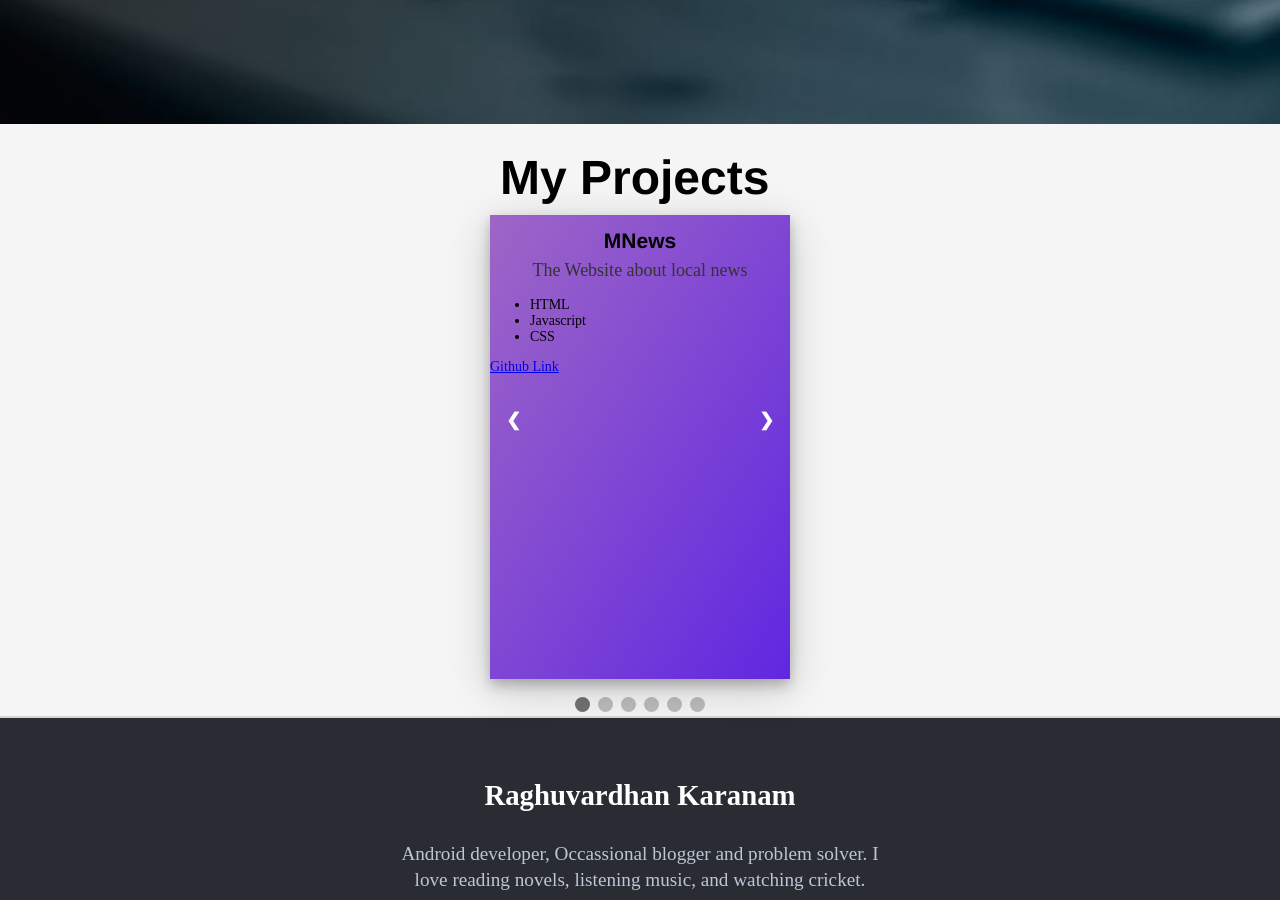
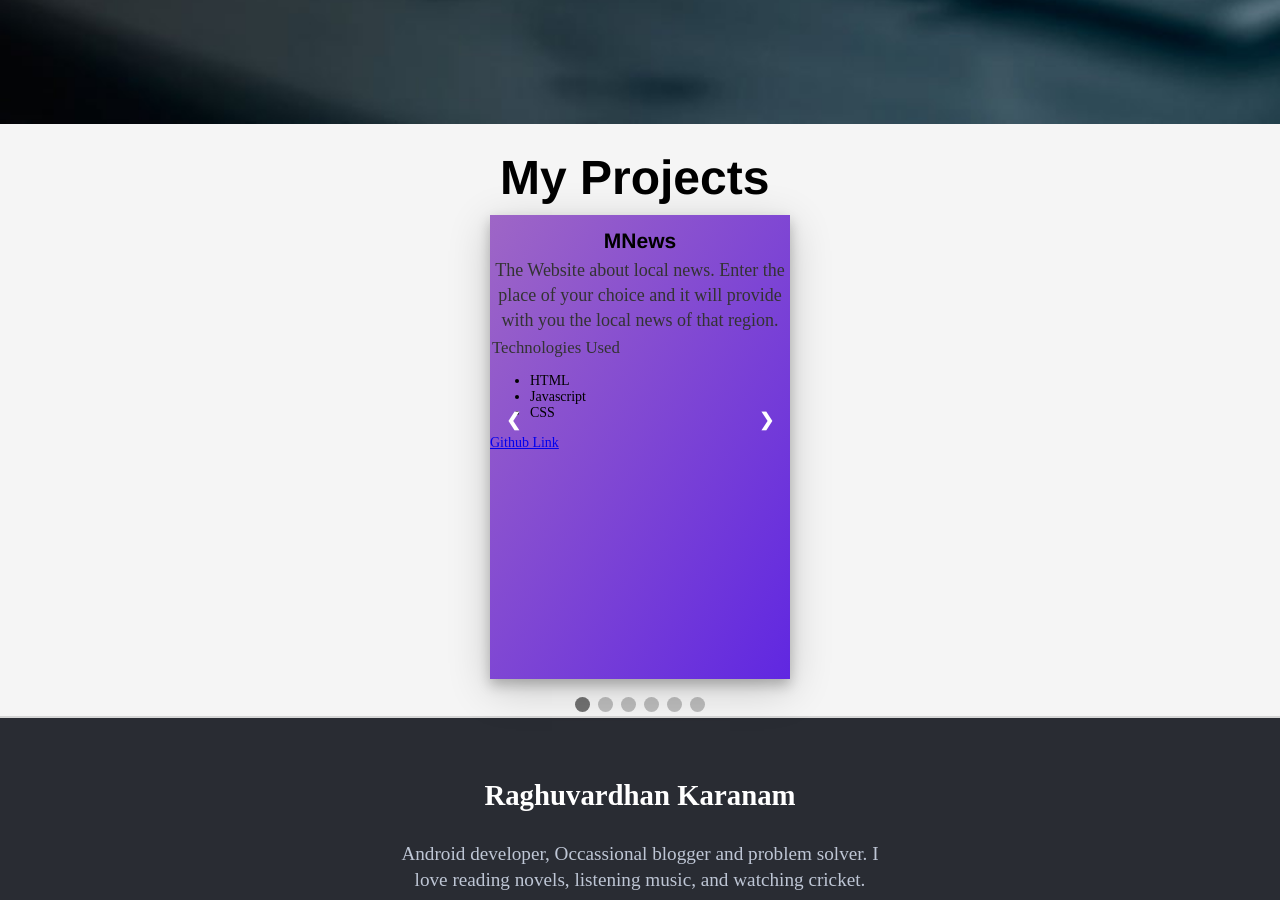
Before and after one commit to raghuvardhan/raghuvardhan.github.io, a Jekyll site: the page built from index.html, in a window 1280 px wide and 900 px high, scrolled down 776 px. Built offline with Jekyll 4.4.1, drawn with Linux system fonts in a browser that asks for light colours.

Commit message:
Update index.html

```diff
--- a/index.html
+++ b/index.html
@@ -7,8 +7,9 @@ title: Raghu Karanam, Android developer
     <h1 style="margin: auto; margin: 10px;">My Projects</h1>
     <div class="project mySlides fade">
         <h1 class="projectTitle">MNews</h1>
-        <p class="description">The Website about local news</p>
-        <ul class="Skill-set">
+        <p class="description">The Website about local news. Enter the place of your choice and it will provide with you the local news of that region.</p>
+        <p style="font-style: bold">Technologies Used</p>
+        <ul class="Skill-set" title="Skills">
           <li>HTML</li>
           <li>Javascript</li>
           <li>CSS</li>
@@ -18,6 +19,7 @@ title: Raghu Karanam, Android developer
     <div class="project mySlides fade">
         <h1 class="projectTitle">Attendance</h1>
         <p class="description">Shows the number of classes you need to attend or bunk</p>
+        <p style="font-style: bold">Technologies Used</p>
         <ul class="Skill-set">
           <li>Java</li>
           <li>Android Studio</li>
@@ -27,6 +29,7 @@ title: Raghu Karanam, Android developer
      <div class="project mySlides fade">
         <h1 class="projectTitle">File-Systems</h1>
         <p class="description">Project which simulates a new file system on the machine</p>
+        <p style="font-style: bold">Technologies Used</p>
         <ul class="Skill-set">
           <li>C++</li>
         </ul>
@@ -35,6 +38,7 @@ title: Raghu Karanam, Android developer
       <div class="project mySlides fade">
         <h1 class="projectTitle">To-do List</h1>
         <p class="description">The Application for daily planner</p>
+        <p style="font-style: bold">Technologies Used</p>
         <ul class="Skill-set">
           <li>HTML</li>
           <li>Python</li>
@@ -44,6 +48,7 @@ title: Raghu Karanam, Android developer
       <div class="project mySlides fade">
         <h1 class="projectTitle">Assembler</h1>
         <p class="description">A simulation of a mini-assembler</p>
+        <p style="font-style: bold">Technologies Used</p>
         <ul class="Skill-set">
           <li>C++</li>
         </ul>
@@ -52,6 +57,7 @@ title: Raghu Karanam, Android developer
       <div class="project mySlides fade">
         <h1 class="projectTitle">Excel-File</h1>
         <p class="description">A simulated version of Excel sheet</p>
+        <p style="font-style: bold">Technologies Used</p>
         <ul class="Skill-set">
           <li>C++</li>
         </ul>
```
